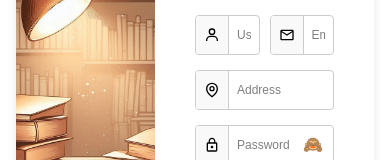
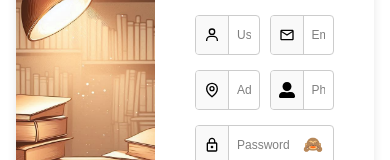
Before and after one commit to devrajKhadka-smiley/BookNest-Frontend, a React (Vite) app: page /signup in a window 390 px wide. Shown: the part 304-464 px from the top of the page. Built offline with nearby package versions, Linux system fonts and the light colour scheme.

Commit message:
Fix: added phone number in signup form

```diff
--- a/src/pages/SignUpPage.jsx
+++ b/src/pages/SignUpPage.jsx
@@ -8,15 +8,13 @@ import { MdLockOutline, MdOutlineEmail } from "react-icons/md";
 import { GrLocation } from "react-icons/gr";
 import { RiLockStarLine } from "react-icons/ri";
 import { BiUser } from "react-icons/bi";
-const SignUpPage = () =>
-  {
-
+const SignUpPage = () => {
   const [formData, setFormData] = useState({
     userName: "",
     firstname: "",
     lastname: "",
     email: "",
-
+    phoneNumber: "",
     address: "",
     password: "",
     confirmPassword: "",
@@ -37,16 +35,13 @@ const SignUpPage = () =>
     }
 
     try {
-      const response = await fetch(
-        "https://localhost:7240/api/Auth/register",
-        {
+      const response = await fetch("https://localhost:7240/api/Auth/register", {
         // const response = await fetch(`${process.env.REACT_APP_BOOKNEST_URL}/Auth/staffregister`, {
         method: "POST",
         mode: "cors",
         headers: { "Content-Type": "application/json" },
         body: JSON.stringify(formData),
-        }
-      );
+      });
 
       if (response.ok) {
         alert("Registration successful!");
@@ -112,6 +107,7 @@ const SignUpPage = () =>
                 icon={<MdOutlineEmail />}
               />
             </div>
+            <div className="flex gap-2.5">
               <TextInput
                 type="text"
                 id="address"
@@ -121,6 +117,16 @@ const SignUpPage = () =>
                 onChange={handleChange}
                 icon={<GrLocation />}
               />
+              <TextInput
+                type="text"
+                id="phoneNumber"
+                placeholder="Phone Number"
+                required
+                value={formData.phoneNumber}
+                onChange={handleChange}
+                icon={<FaUserAlt />}
+              />
+            </div>
             <TextInput
               id="password"
               type="password"
```
Lines whose indentation alone changed are shown as unchanged.
